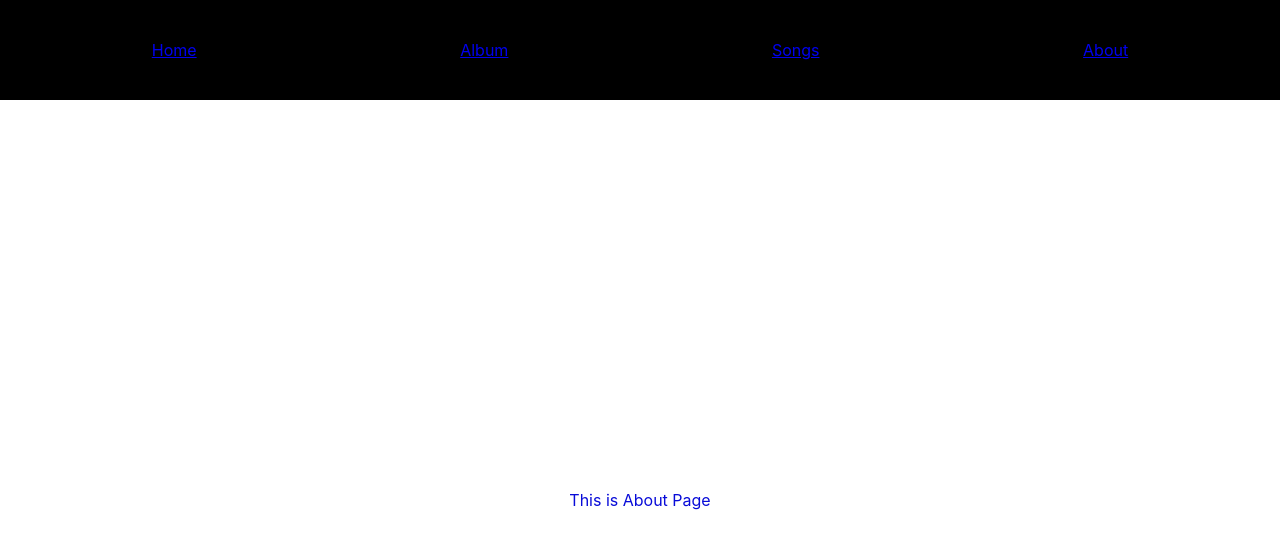
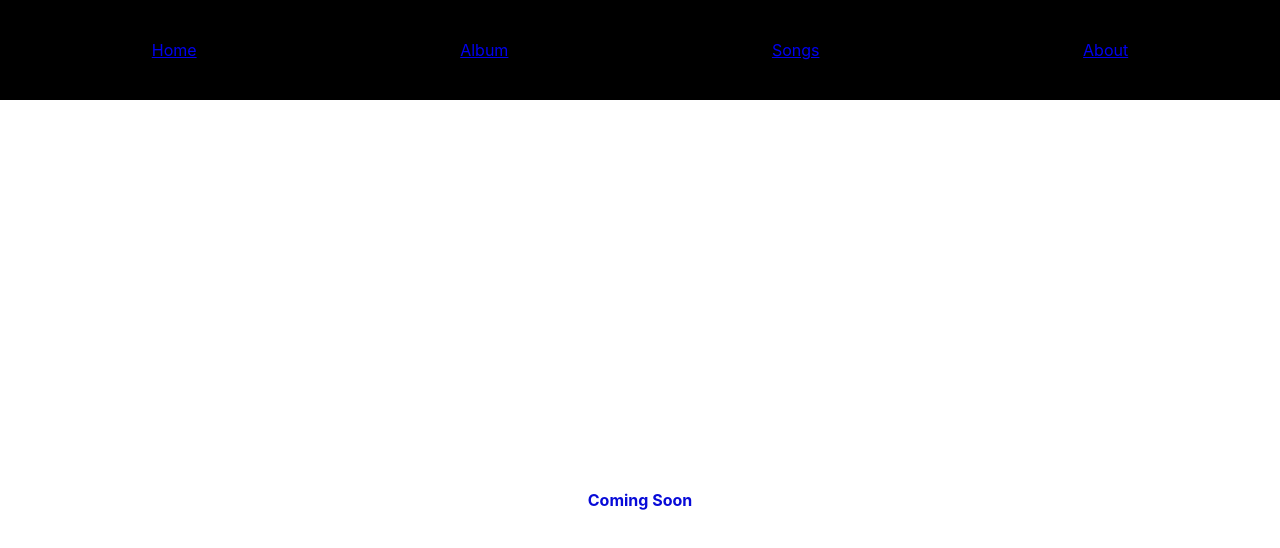
Before and after one commit to pkakkera-dev/HOC, a React (Create React App) app: page /about in a window 1280 px wide. Shown: the top 548 px of the page. Built offline with nearby package versions, Linux system fonts and the light colour scheme.

Commit message:
added about

```diff
--- a/src/components/About.jsx
+++ b/src/components/About.jsx
@@ -2,7 +2,11 @@ import React from "react";
 import "../styles/style.scss";
 
 const About = props => {
-  return <div className="about">This is About Page</div>;
+  return (
+    <div className="about">
+      <strong>Coming Soon</strong>
+    </div>
+  );
 };
 
 export default About;
```
